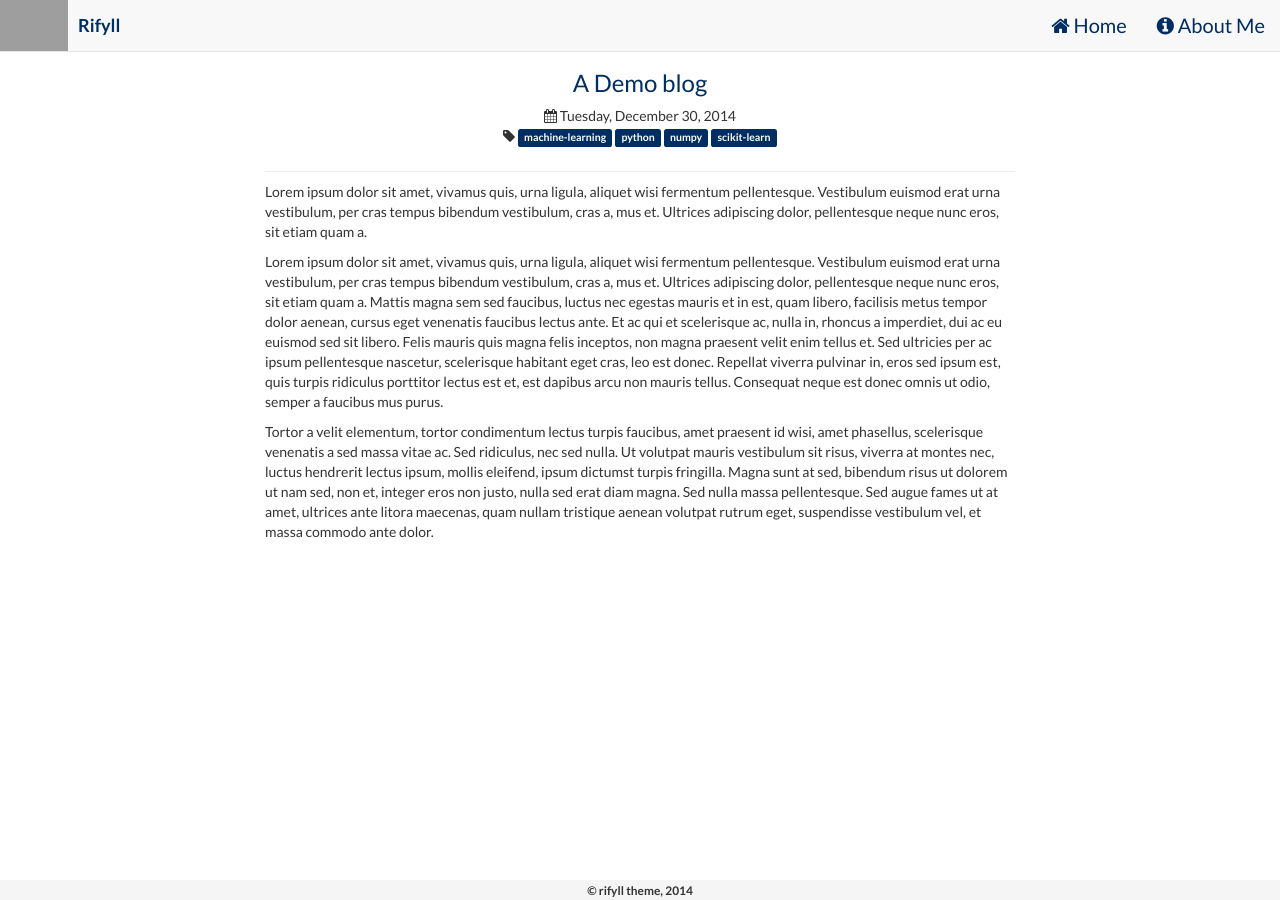
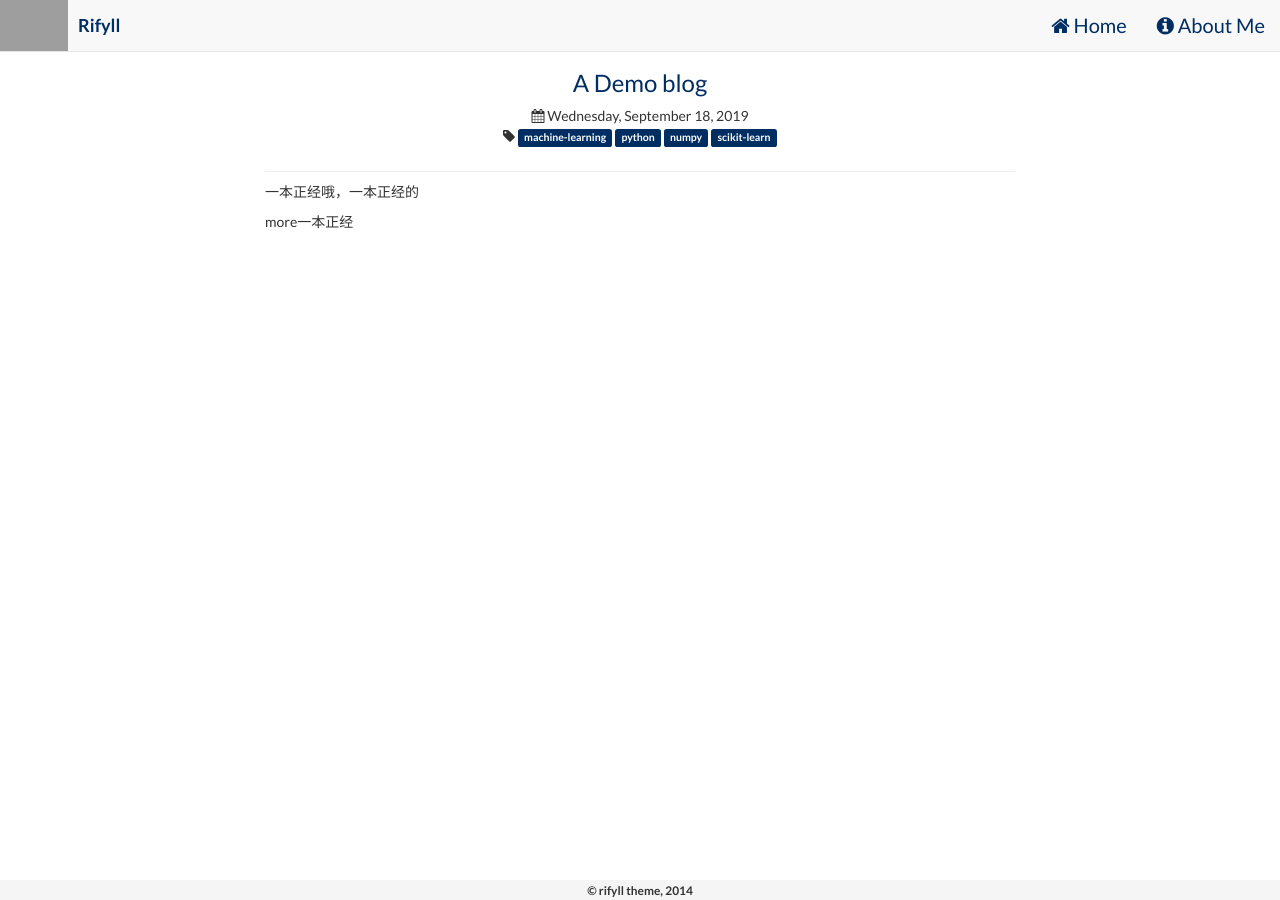
Before and after one commit to itsrifat/rifyll, a Jekyll site: the page built from _posts/2014-12-30-a-demo-blog.md, in a window 1280 px wide. Built offline with Jekyll 4.4.1, drawn with Linux system fonts in a browser that asks for light colours; nearby versions of some CDN libraries; grey boxes are pictures that could not be loaded.

Commit message:
Update 2014-12-30-a-demo-blog.md

```diff
--- a/_posts/2014-12-30-a-demo-blog.md
+++ b/_posts/2014-12-30-a-demo-blog.md
@@ -1,16 +1,14 @@
 ---
 layout: post
 tags: machine-learning python numpy scikit-learn
-date: 2014-12-30 13:06
+date: 2019-09-18 13:06
 thumbnail: http://placehold.it/100x100
 title: A Demo blog
 published: true
 ---
 
-Lorem ipsum dolor sit amet, vivamus quis, urna ligula, aliquet wisi fermentum pellentesque. Vestibulum euismod erat urna vestibulum, per cras tempus bibendum vestibulum, cras a, mus et. Ultrices adipiscing dolor, pellentesque neque nunc eros, sit etiam quam a.
+一本正经哦，一本正经的
 
 <!--more-->
 
-Lorem ipsum dolor sit amet, vivamus quis, urna ligula, aliquet wisi fermentum pellentesque. Vestibulum euismod erat urna vestibulum, per cras tempus bibendum vestibulum, cras a, mus et. Ultrices adipiscing dolor, pellentesque neque nunc eros, sit etiam quam a. Mattis magna sem sed faucibus, luctus nec egestas mauris et in est, quam libero, facilisis metus tempor dolor aenean, cursus eget venenatis faucibus lectus ante. Et ac qui et scelerisque ac, nulla in, rhoncus a imperdiet, dui ac eu euismod sed sit libero. Felis mauris quis magna felis inceptos, non magna praesent velit enim tellus et. Sed ultricies per ac ipsum pellentesque nascetur, scelerisque habitant eget cras, leo est donec. Repellat viverra pulvinar in, eros sed ipsum est, quis turpis ridiculus porttitor lectus est et, est dapibus arcu non mauris tellus. Consequat neque est donec omnis ut odio, semper a faucibus mus purus.
-
-Tortor a velit elementum, tortor condimentum lectus turpis faucibus, amet praesent id wisi, amet phasellus, scelerisque venenatis a sed massa vitae ac. Sed ridiculus, nec sed nulla. Ut volutpat mauris vestibulum sit risus, viverra at montes nec, luctus hendrerit lectus ipsum, mollis eleifend, ipsum dictumst turpis fringilla. Magna sunt at sed, bibendum risus ut dolorem ut nam sed, non et, integer eros non justo, nulla sed erat diam magna. Sed nulla massa pellentesque. Sed augue fames ut at amet, ultrices ante litora maecenas, quam nullam tristique aenean volutpat rutrum eget, suspendisse vestibulum vel, et massa commodo ante dolor.
+more一本正经
```
